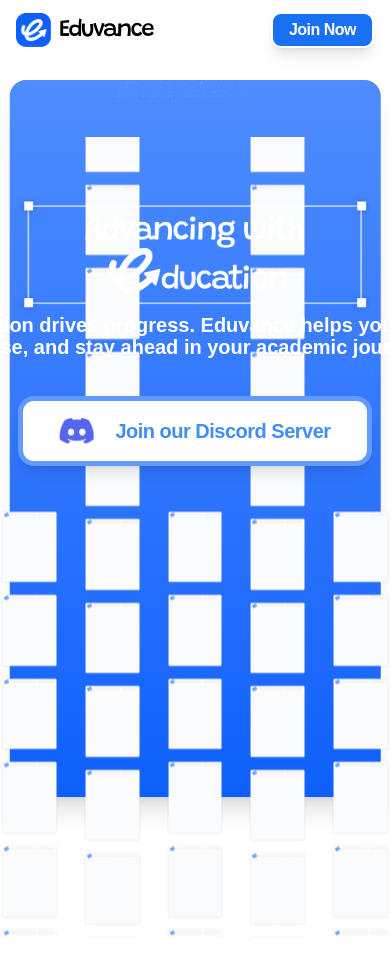
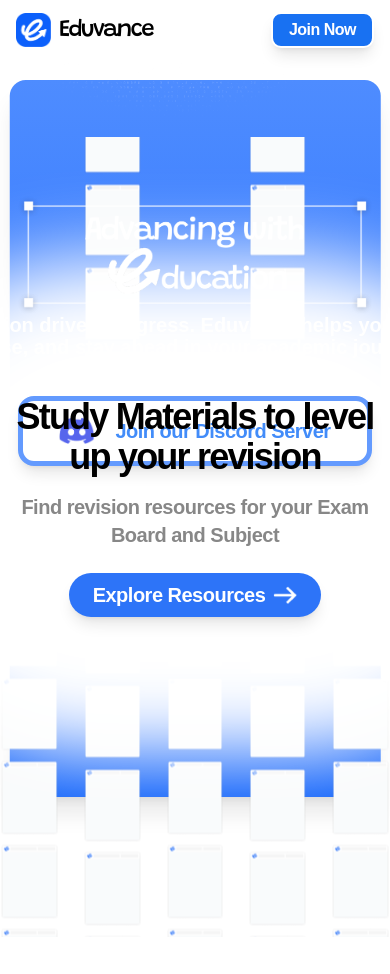
Before and after one commit to EduvanceAU/Eduvance-Website, a Next.js app in the folder eduvance/: page / in a window 390 px wide. Shown: the top 974 px of the page. Built offline with nearby package versions, Linux system fonts and the light colour scheme.

Commit message:
Added resources section responsiveness

```diff
--- a/eduvance/src/app/page.js
+++ b/eduvance/src/app/page.js
@@ -116,31 +116,30 @@
       </section>
 
       {/* Study Materials Section */}
-      <section className="w-full py-24 relative">
-        <div className="inset-0 flex items-center justify-center relative">
+      <section className="w-full py-24 relative top-[-1500px]">
+        <div className="relative flex items-center justify-center text-center top-[-200px]">
+          {/* Blurred Background */}
           <div className="w-[700px] h-[500px] rounded-full bg-white blur-2xl opacity-100 absolute" />
 
-          <div className="container mx-auto px-4 flex flex-col lg:flex-row items-center justify-between relative z-10">
-
-            <div className="w-full lg:w-1/2 text-center lg:text-left">
+          {/* Heading + Button */}
+          <div className="relative z-10 max-w-xl mx-auto">
             <h1
-                className="text-4xl lg:text-5xl font-semibold tracking-[-0.05em] text-black max-w-[400px] mx-auto lg:mx-0"
+              className="text-4xl lg:text-5xl font-semibold tracking-[-0.05em] text-black"
               style={{ fontFamily: 'Poppins, sans-serif' }}
             >
               Study Materials to level up your revision
             </h1>
 
-              <h3 className="mt-4 font-semibold text-stone-500" style={{ fontFamily: 'Poppins, sans-serif' }}>
+            <h3 className="mt-4 font-[600] text-[#878787] tracking-[-0.5px] text-xl" style={{ fontFamily: 'Poppins, sans-serif' }}>
               Find revision resources for your Exam Board and Subject
             </h3>
 
-              <Link href="/resources" className="inline-block mt-8">
+            <Link href="/resources" className="inline-block mt-6">
               <button className="bg-[#2D74F8] text-[#FFFFFF] px-6 py-2 rounded-[50px] text-xl poppins-semibold shadow-lg flex items-center gap-2">
                 Explore Resources
                 <img src="/ArrowR.png" alt="Arrow Right" className="w-6 h-auto" />
               </button>
             </Link>
-            </div>
           </div>
         </div>
       </section>
```
Lines whose indentation alone changed are shown as unchanged.
